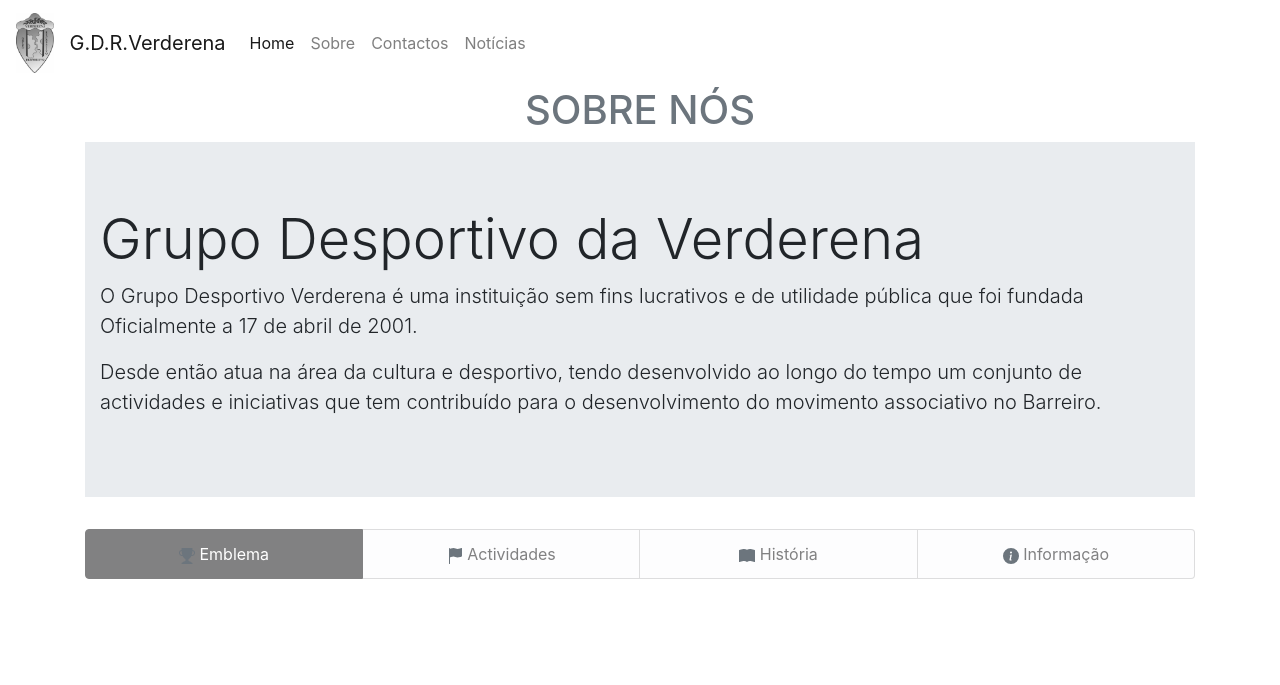
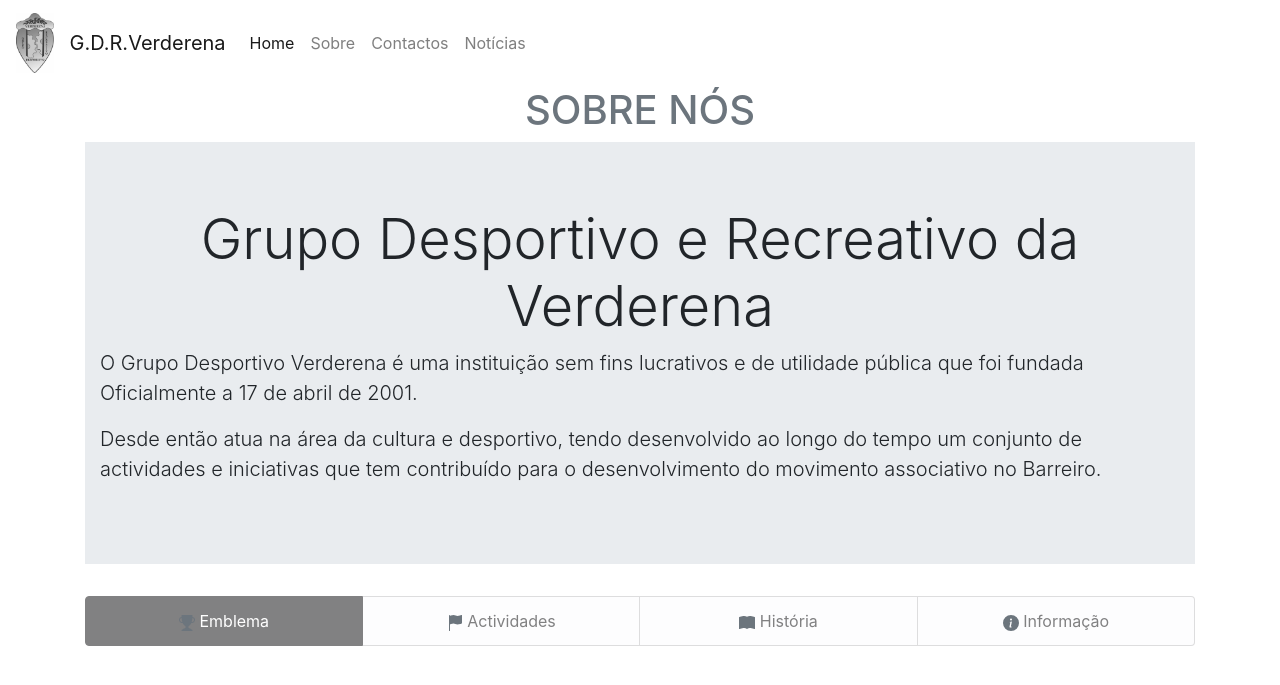
Before and after one commit to GDR-Verderena/gdr-verderena.github.io, a Jekyll site: the page built from about/index.html, in a window 1280 px wide and 900 px high, cut to the strip 0-825 px from the top of the window. Shown: the top 685 px of the strip. Built offline with Jekyll 4.4.1, drawn with Linux system fonts in a browser that asks for light colours.

Commit message:
Update index.html

```diff
--- a/about/index.html
+++ b/about/index.html
@@ -25,7 +25,7 @@ title: G. D. R. Verderena
 
 <div class="jumbotron jumbotron-fluid">
 	<div class="container">
-		<h1 class="display-4">Grupo Desportivo da Verderena</h1>
+		<h1 class="display-4 text-center">Grupo Desportivo e Recreativo da Verderena</h1>
 		<p class="lead">O Grupo Desportivo Verderena é uma instituição sem fins lucrativos e de utilidade pública que foi fundada Oficialmente a 17 de abril de 2001.</p>
 		<p class="lead">Desde então atua na área da cultura e desportivo, tendo desenvolvido ao longo do tempo um conjunto de actividades e iniciativas que tem contribuído para o desenvolvimento do movimento associativo no Barreiro.</p>
 
```
